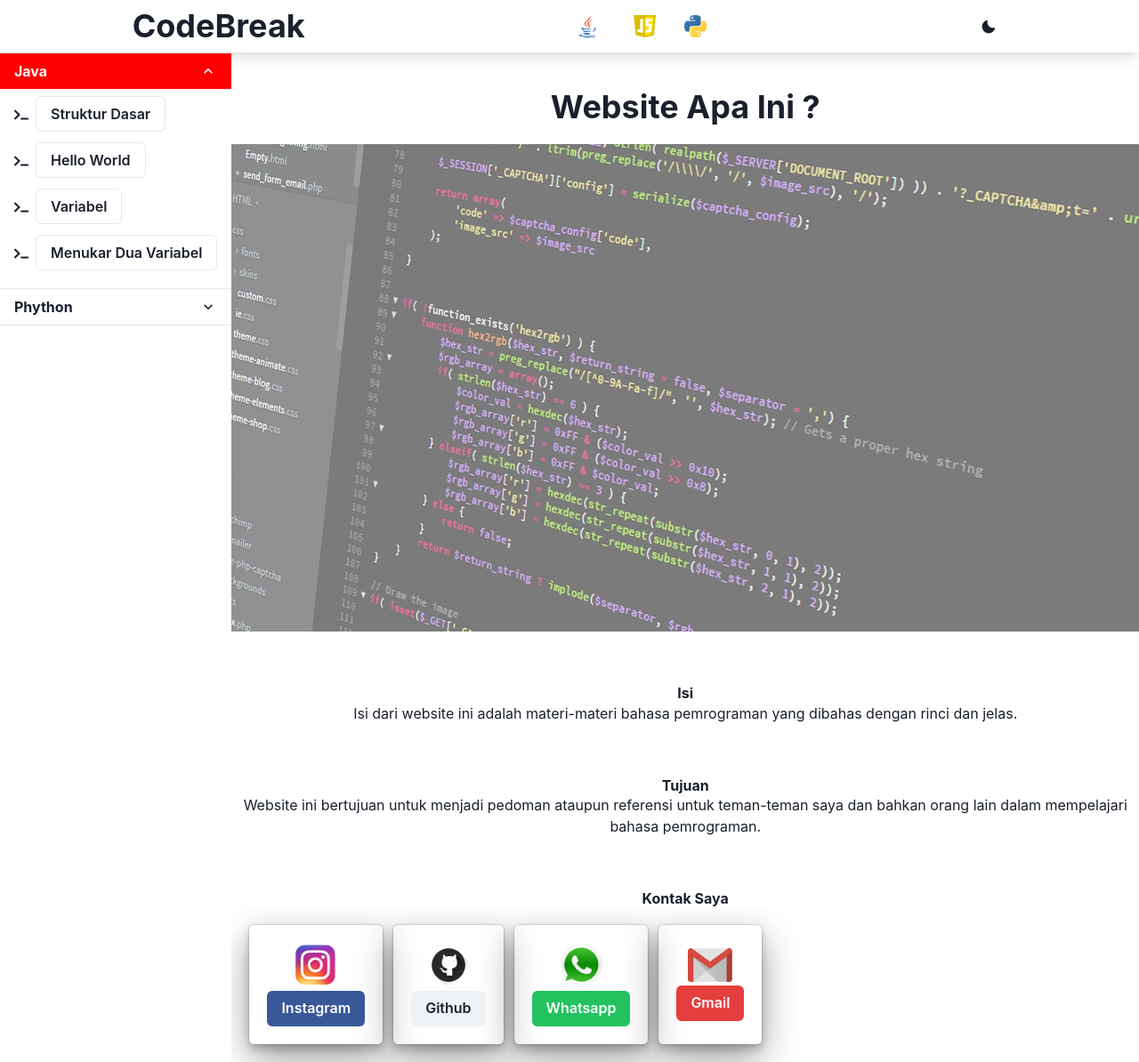
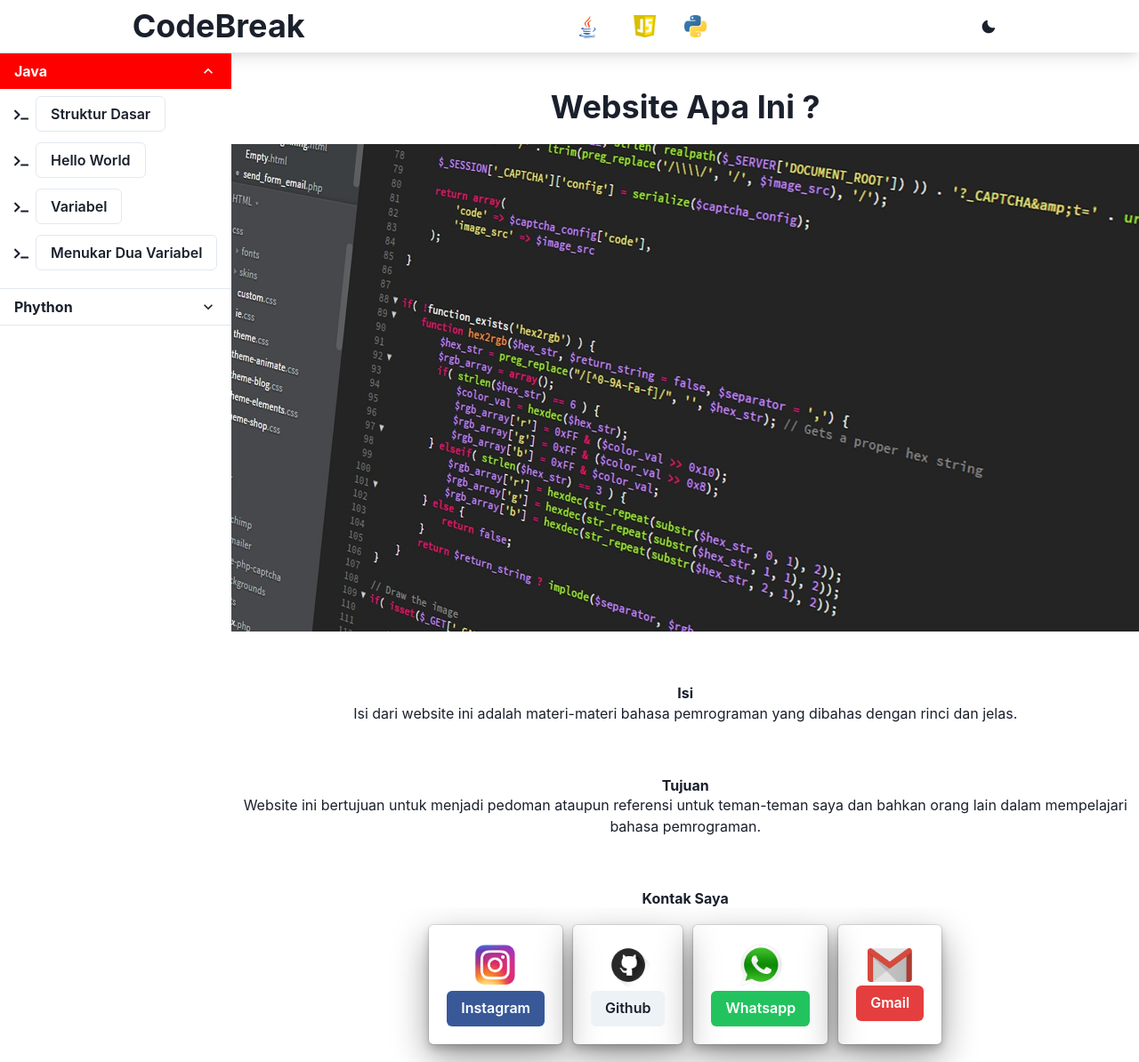
Before and after one commit to RizkyFauziIlmi/codebreak, a React (Create React App) app: page / in a window 1280 px wide. Shown: the whole page at 89% size. Built offline with nearby package versions, Linux system fonts and the light colour scheme.

Commit message:
css fixed

```diff
--- a/src/components/Index.jsx
+++ b/src/components/Index.jsx
@@ -1,4 +1,4 @@
-import { Button, Flex, Heading, Image, Link, Text } from '@chakra-ui/react'
+import { Button, Flex, Heading, Image, Link, Text, useColorMode } from '@chakra-ui/react'
 import React from 'react'
 import jumbotron from '../images/jumbotron.jpg'
 import instagram from '../images/instagram.png'
@@ -7,16 +7,18 @@ import whatsapp from '../images/whatsapp.png'
 import gmail from '../images/gmail.png'
 
 export const Index = () => {
+    const { colorMode } = useColorMode();
+
   return (
     <>
         <Heading className='Heading'>Website Apa Ini ?</Heading>
-        <Image src={jumbotron} objectFit={"cover"} width={"100%"} mt={5} opacity={0.6} padding={0}/>
+        <Image src={jumbotron} objectFit={"cover"} width={"100%"} mt={5} opacity={colorMode === "dark" ? 0.6 : 1} padding={0}/>
         <Heading size={'sm'} className="Heading">Isi</Heading>
         <Text>Isi dari website ini adalah materi-materi bahasa pemrograman yang dibahas dengan rinci dan jelas.</Text>
         <Heading size={'sm'} className="Heading">Tujuan</Heading>
         <Text>Website ini bertujuan untuk menjadi pedoman ataupun referensi untuk teman-teman saya dan bahkan orang lain dalam mempelajari bahasa pemrograman.</Text>
         <Heading size={'sm'} className="Heading">Kontak Saya</Heading>
-        <Flex p={5} gap={3} overflowX={'auto'}>
+        <Flex p={5} gap={3} overflowX={'auto'} justifyContent={'center'}>
             <Flex className='scale' flexDir={'column'} justifyContent={'center'} alignItems={'center'} gap={1} boxShadow={'dark-lg'} borderRadius={'5px'} p={5}>
                 <Image src={instagram} width={'50px'}/>
                 <Link href='https://www.instagram.com/fauzirizkyw/' target={'_blank'}>
--- a/src/pages/Main.jsx
+++ b/src/pages/Main.jsx
@@ -141,7 +141,7 @@ export const Main = () => {
   };
 
   return (
-    <Flex width={"100vw"} overflow={'hidden'} p={material === "" ? 0 : 10}>
+    <Flex width={"100vw"} overflow={'hidden'}>
       <Box width={'max-content'} display={displayAccordion}>
         <Accordion defaultIndex={0} width={'max-content'}>
           {datasMain.map((data) => {
@@ -248,7 +248,7 @@ export const Main = () => {
           </DrawerBody>
         </DrawerContent>
       </Drawer>
-      <Box width={"100%"} textAlign={'center'}>
+      <Box width={"100%"} textAlign={'center'} p={material === "" ? 0 : 10}>
         {showMaterial()}
       </Box>
     </Flex>
```
